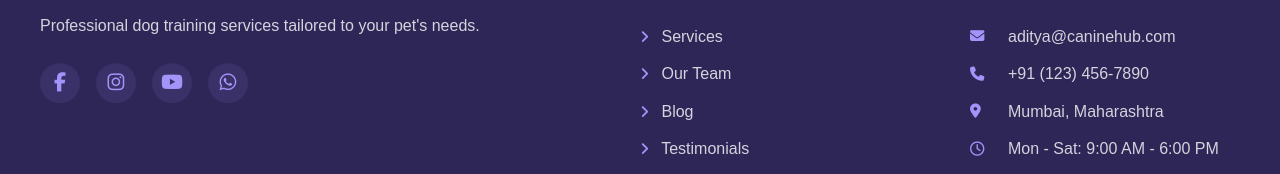
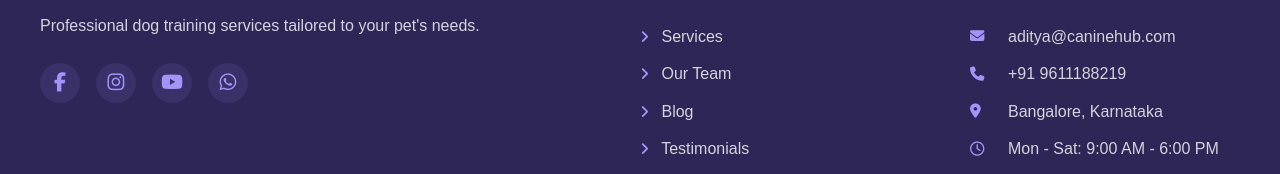
Before and after one commit to curiouschipkali/CanineHubs, a React (Create React App) app: page / in a window 1280 px wide. Shown: the part 6826-7000 px from the top of the page. Built offline with nearby package versions, Linux system fonts and the light colour scheme.

Commit message:
small change

```diff
--- a/src/App.js
+++ b/src/App.js
@@ -390,11 +390,11 @@ const Footer = () => {
             </li>
             <li>
               <i className="fas fa-phone"></i>
-              <a href="tel:+1234567890">+91 (123) 456-7890</a>
+              <a href="tel:+1234567890">+91 9611188219</a>
             </li>
             <li>
               <i className="fas fa-map-marker-alt"></i>
-              <span>Mumbai, Maharashtra</span>
+              <span>Bangalore, Karnataka</span>
             </li>
             <li>
               <i className="far fa-clock"></i>
```
